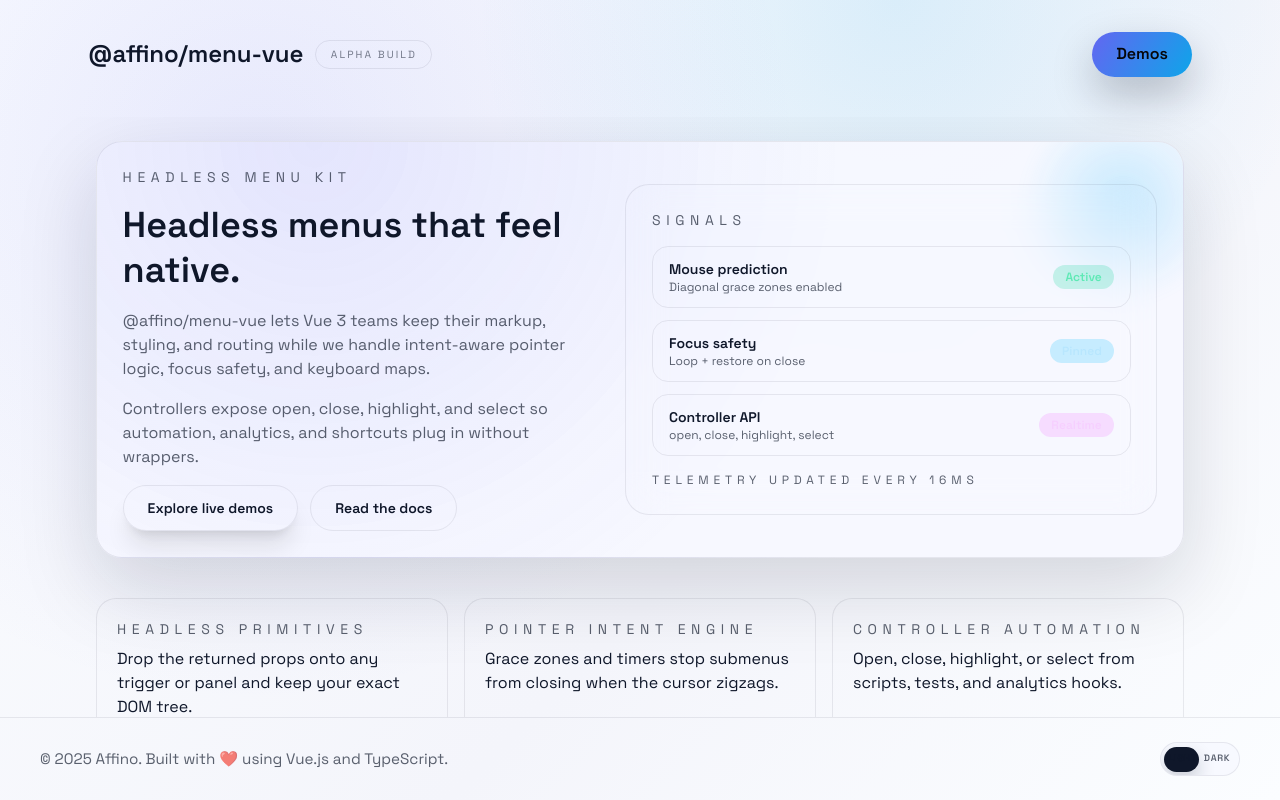
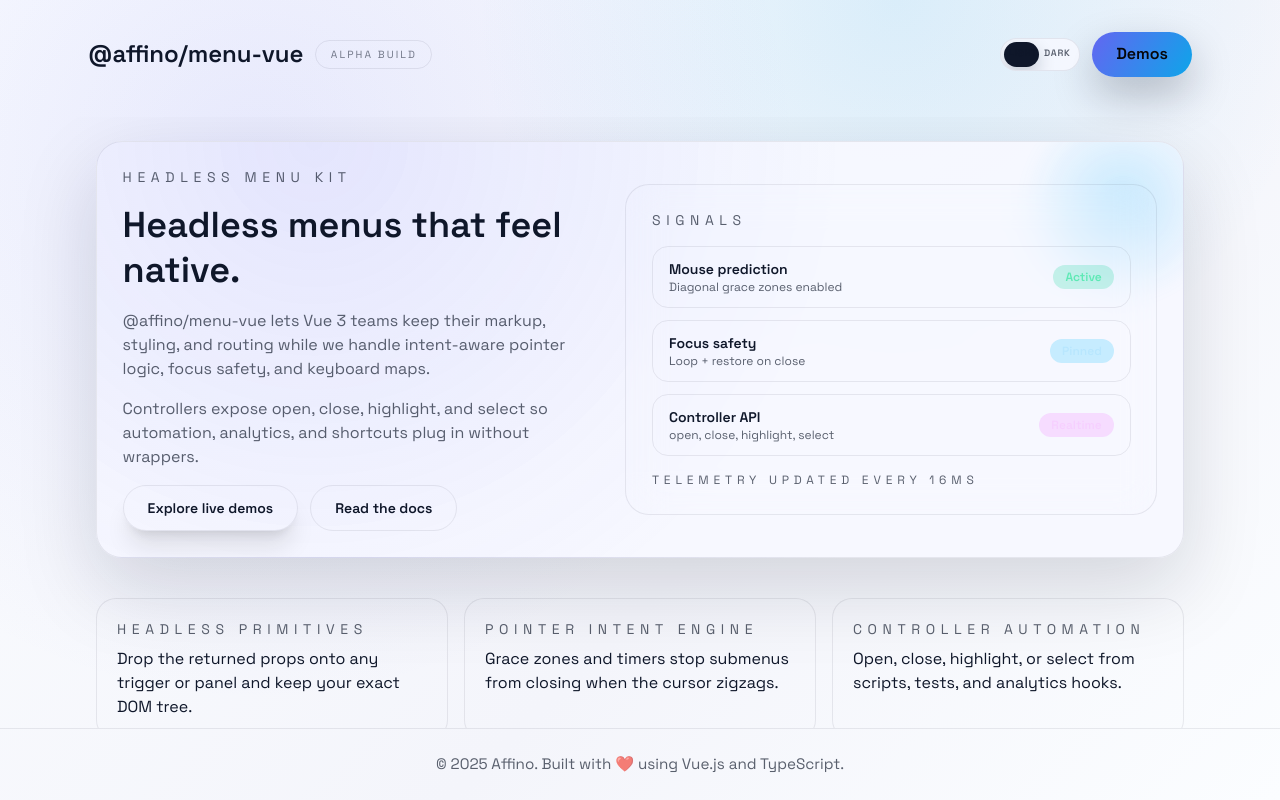
Before and after one commit to affinio/affinio, a Vue app in the folder demo-vue/: page / in a window 1280 px wide. Built offline with nearby package versions, Linux system fonts and the light colour scheme; no server answers.

Commit message:
toggleTheme was moved to header

```diff
--- a/demo-vue/src/layouts/AppFooter.vue
+++ b/demo-vue/src/layouts/AppFooter.vue
@@ -9,7 +9,6 @@
       <p class="app-footer__copy">
         © 2025 Affino. Built with ❤️ using Vue.js and TypeScript.
       </p>
-      <ThemeToggle variant="compact" />
     </div>
   </footer>
 </template>
@@ -26,7 +25,7 @@
   display: flex;
   flex-wrap: wrap;
   align-items: center;
-  justify-content: space-between;
+  justify-content: center;
   gap: 1rem;
 }
 
--- a/demo-vue/src/layouts/AppHeader.vue
+++ b/demo-vue/src/layouts/AppHeader.vue
@@ -1,4 +1,5 @@
 <script setup lang="ts">
+import ThemeToggle from "@/components/ThemeToggle.vue";
 import { RouterLink } from "vue-router"
 
 </script>
@@ -16,7 +17,10 @@
           </div>
         </RouterLink>
       </div>
-      <RouterLink to="/menu/simple" class="header-cta">Demos</RouterLink>
+      <div class="flex gap-3 items-center">
+        <ThemeToggle variant="compact" />
+        <RouterLink to="/menu/simple" class="header-cta">Demos</RouterLink>
+      </div>
     </div>
   </header>
 </template>
```
Also changed, not shown: 1 other file (tests, documents, lock files or other folders).
